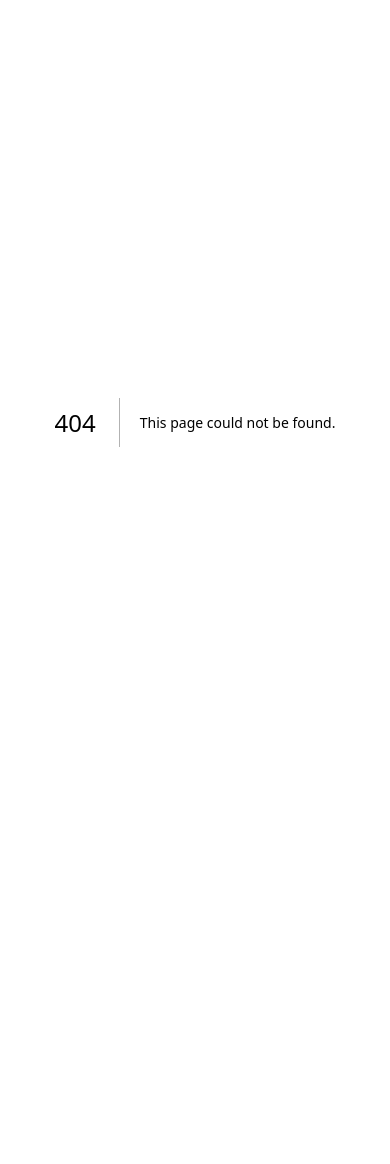
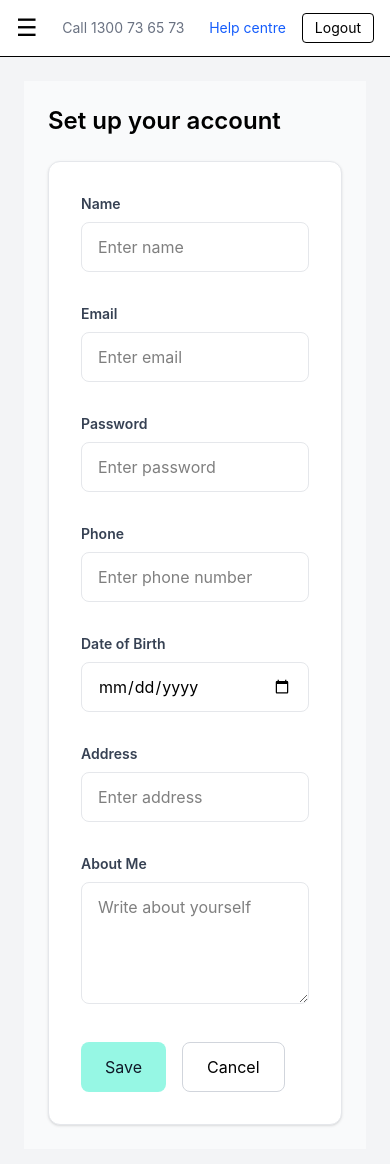
Before and after one commit to shreyatamse1-ship-it/ndis-frontend, a Next.js app: page /dashboard/setup-account in a window 390 px wide. Before the commit this address had no page. Shown: the top 1164 px of the page. Before the commit the page ends 844 px from the top, so only its background shows below. Built offline with nearby package versions, Linux system fonts and the light colour scheme.

Commit message:
responsive setup-account

```diff
--- a/app/dashboard/edit-profile/education-training/page.tsx
+++ b/app/dashboard/edit-profile/education-training/page.tsx
@@ -19,14 +19,12 @@ export default function EducationTrainingPage() {
     return (
         <div className="min-h-screen bg-gray-50 p-6">
 
-            {/* Page Title */}
             <h1 className="text-2xl font-semibold mb-6">My profile</h1>
 
-            {/* Layout */}
-            <div className="flex flex-col lg:flex-row gap-6">
+            <div className="flex flex-col md:flex-row gap-6">
 
                 {/* Sidebar */}
-                <div className="w-full lg:w-72">
+                <div className="w-full md:w-72">
                     <ProfileSidebar />
                 </div>
 
@@ -39,62 +37,44 @@ export default function EducationTrainingPage() {
 
                     {courses.map((_, index) => (
 
-                        <div
-                            key={index}
-                            className="space-y-5 mb-10 border-b pb-6"
-                        >
+                        <div key={index} className="mb-10 border-b pb-6">
 
                             {/* Institution */}
-                            <div>
                             <label className="font-medium">Institution</label>
                             <input
                                 type="text"
-                                    className="w-full border border-gray-200 rounded-md p-3 mt-2"
+                                className="w-full border border-gray-200 rounded-md p-3 mt-2 mb-5"
                             />
-                            </div>
 
                             {/* Degree */}
-                            <div>
                             <label className="font-medium">Degree/Course</label>
                             <input
                                 type="text"
-                                    className="w-full border border-gray-200 rounded-md p-3 mt-2"
+                                className="w-full border border-gray-200 rounded-md p-3 mt-2 mb-5"
                             />
-                            </div>
 
                             {/* Start Date */}
-                            <div>
                             <h3 className="font-semibold mb-2">Start date</h3>
 
-                                <div className="grid grid-cols-1 md:grid-cols-2 gap-4">
+                            <div className="grid grid-cols-2 gap-4 mb-6">
 
-                                    <select className="w-full border border-gray-200 rounded-md p-3">
+                                <select className="border border-gray-200 rounded-md p-3">
                                     <option>Month</option>
                                     <option>January</option>
                                     <option>February</option>
                                     <option>March</option>
-                                        <option>April</option>
-                                        <option>May</option>
-                                        <option>June</option>
-                                        <option>July</option>
-                                        <option>August</option>
-                                        <option>September</option>
-                                        <option>October</option>
-                                        <option>November</option>
-                                        <option>December</option>
                                 </select>
 
                                 <input
                                     type="number"
                                     placeholder="Year"
-                                        className="w-full border border-gray-200 rounded-md p-3"
+                                    className="border border-gray-200 rounded-md p-3"
                                 />
 
                             </div>
-                            </div>
 
                             {/* End Date */}
-                            <div>
+
                             <h3 className="font-semibold mb-2">End date</h3>
 
                             <label className="flex items-center gap-2 mb-4">
@@ -102,35 +82,26 @@ export default function EducationTrainingPage() {
                                 I am currently working in this course
                             </label>
 
-                                <div className="grid grid-cols-1 md:grid-cols-2 gap-4">
+                            <div className="grid grid-cols-2 gap-4">
 
-                                    <select className="w-full border border-gray-200 rounded-md p-3">
+                                <select className="border border-gray-200 rounded-md p-3">
                                     <option>Month</option>
                                     <option>January</option>
                                     <option>February</option>
                                     <option>March</option>
-                                        <option>April</option>
-                                        <option>May</option>
-                                        <option>June</option>
-                                        <option>July</option>
-                                        <option>August</option>
-                                        <option>September</option>
-                                        <option>October</option>
-                                        <option>November</option>
-                                        <option>December</option>
                                 </select>
 
                                 <input
                                     type="number"
                                     placeholder="Year"
-                                        className="w-full border border-gray-200 rounded-md p-3"
+                                    className="border border-gray-200 rounded-md p-3"
                                 />
 
                             </div>
-                            </div>
 
-                            {/* Delete Course */}
-                            <div className="flex justify-end">
+                            {/* Delete */}
+
+                            <div className="flex justify-end mt-6">
 
                                 <button
                                     onClick={() => deleteCourse(index)}
@@ -146,16 +117,18 @@ export default function EducationTrainingPage() {
                     ))}
 
                     {/* Save Button */}
-                    <button className="bg-teal-200 hover:bg-teal-500 text-gray-900 px-10 py-4 rounded-lg font-semibold transition mb-6">
+
+                    <button className="bg-teal-200 text-gray-900 px-8 py-3 rounded-md mb-6">
                         Save and continue
                     </button>
 
                     {/* Add Course */}
+
                     <div>
 
                         <button
                             onClick={addCourse}
-                            className="border-2 border-purple-600 text-purple-600 px-10 py-3 rounded-lg font-semibold hover:bg-purple-50 transition"
+                            className="border-2 border-purple-600 text-purple-600 px-8 py-3 rounded-md"
                         >
                             Add course
                         </button>
--- a/app/dashboard/page.tsx
+++ b/app/dashboard/page.tsx
@@ -1,4 +1,5 @@
 import TestimonialSection from "../../components/common/TestimonialSection";
+import Link from "next/link"
 
 export default function DashboardPage() {
     return (
@@ -17,9 +18,12 @@ export default function DashboardPage() {
                         Let's get you started to find jobs and build a network of clients.
                     </p>
 
-                    <button className="mt-6 bg-teal-500 text-white px-6 py-3 rounded-lg">
-                        Set up your account
-                    </button>
+                    <Link href="/dashboard/setup-account">
+                        <button className="mt-6 bg-teal-500 text-white px-6 py-3 rounded-lg hover:bg-teal-600 transition">
+                            Set up your account
+                        </button>
+                    </Link>
+
                 </div>
 
                 {/* Setup card */}
--- /dev/null
+++ b/app/dashboard/setup-account/page.tsx
@@ -0,0 +1,171 @@
+"use client"
+
+import { useState } from "react"
+
+export default function SetupAccountPage() {
+
+    const [formData, setFormData] = useState({
+        name: "",
+        email: "",
+        password: "",
+        phone: "",
+        dob: "",
+        address: "",
+        about: ""
+    })
+
+    const handleChange = (e: any) => {
+        setFormData({
+            ...formData,
+            [e.target.name]: e.target.value
+        })
+    }
+
+    return (
+        <div className="w-full p-6 bg-gray-50 min-h-screen">
+
+            {/* Page title */}
+            <h1 className="text-2xl font-semibold mb-6">
+                Set up your account
+            </h1>
+
+            {/* Form container */}
+            <div className="bg-white border border-gray-200 rounded-xl p-8 max-w-5xl shadow-sm">
+
+                {/* Grid fields */}
+                <div className="grid grid-cols-1 md:grid-cols-2 gap-8">
+
+                    {/* Name */}
+                    <div>
+                        <label className="block text-sm font-semibold text-gray-700 mb-2">
+                            Name
+                        </label>
+
+                        <input
+                            name="name"
+                            placeholder="Enter name"
+                            onChange={handleChange}
+                            className="w-full border border-gray-200 rounded-lg px-4 py-3 bg-white
+              focus:outline-none focus:ring-2 focus:ring-teal-400 focus:border-teal-400 transition"
+                        />
+                    </div>
+
+
+                    {/* Email */}
+                    <div>
+                        <label className="block text-sm font-semibold text-gray-700 mb-2">
+                            Email
+                        </label>
+
+                        <input
+                            name="email"
+                            placeholder="Enter email"
+                            onChange={handleChange}
+                            className="w-full border border-gray-200 rounded-lg px-4 py-3 bg-white
+              focus:outline-none focus:ring-2 focus:ring-teal-400 focus:border-teal-400 transition"
+                        />
+                    </div>
+
+
+                    {/* Password */}
+                    <div>
+                        <label className="block text-sm font-semibold text-gray-700 mb-2">
+                            Password
+                        </label>
+
+                        <input
+                            type="password"
+                            name="password"
+                            placeholder="Enter password"
+                            onChange={handleChange}
+                            className="w-full border border-gray-200 rounded-lg px-4 py-3 bg-white
+              focus:outline-none focus:ring-2 focus:ring-teal-400 focus:border-teal-400 transition"
+                        />
+                    </div>
+
+
+                    {/* Phone */}
+                    <div>
+                        <label className="block text-sm font-semibold text-gray-700 mb-2">
+                            Phone
+                        </label>
+
+                        <input
+                            name="phone"
+                            placeholder="Enter phone number"
+                            onChange={handleChange}
+                            className="w-full border border-gray-200 rounded-lg px-4 py-3 bg-white
+              focus:outline-none focus:ring-2 focus:ring-teal-400 focus:border-teal-400 transition"
+                        />
+                    </div>
+
+
+                    {/* Date of Birth */}
+                    <div>
+                        <label className="block text-sm font-semibold text-gray-700 mb-2">
+                            Date of Birth
+                        </label>
+
+                        <input
+                            type="date"
+                            name="dob"
+                            onChange={handleChange}
+                            className="w-full border border-gray-200 rounded-lg px-4 py-3 bg-white
+              focus:outline-none focus:ring-2 focus:ring-teal-400 focus:border-teal-400 transition"
+                        />
+                    </div>
+
+
+                    {/* Address */}
+                    <div>
+                        <label className="block text-sm font-semibold text-gray-700 mb-2">
+                            Address
+                        </label>
+
+                        <input
+                            name="address"
+                            placeholder="Enter address"
+                            onChange={handleChange}
+                            className="w-full border border-gray-200 rounded-lg px-4 py-3 bg-white
+              focus:outline-none focus:ring-2 focus:ring-teal-400 focus:border-teal-400 transition"
+                        />
+                    </div>
+
+                </div>
+
+
+                {/* About Me */}
+                <div className="mt-8">
+                    <label className="block text-sm font-semibold text-gray-700 mb-2">
+                        About Me
+                    </label>
+
+                    <textarea
+                        name="about"
+                        rows={4}
+                        placeholder="Write about yourself"
+                        onChange={handleChange}
+                        className="w-full border border-gray-200 rounded-lg px-4 py-3 bg-white
+            focus:outline-none focus:ring-2 focus:ring-teal-400 focus:border-teal-400 transition"
+                    />
+                </div>
+
+
+                {/* Buttons */}
+                <div className="flex gap-4 mt-8">
+
+                    <button className="bg-teal-200 hover:bg-teal-400 text-gray-900 px-6 py-3 rounded-lg transition">
+                        Save
+                    </button>
+
+                    <button className="border border-gray-300 px-6 py-3 rounded-lg hover:bg-gray-100 transition">
+                        Cancel
+                    </button>
+
+                </div>
+
+            </div>
+
+        </div>
+    )
+}
```
Lines whose indentation alone changed are shown as unchanged.
